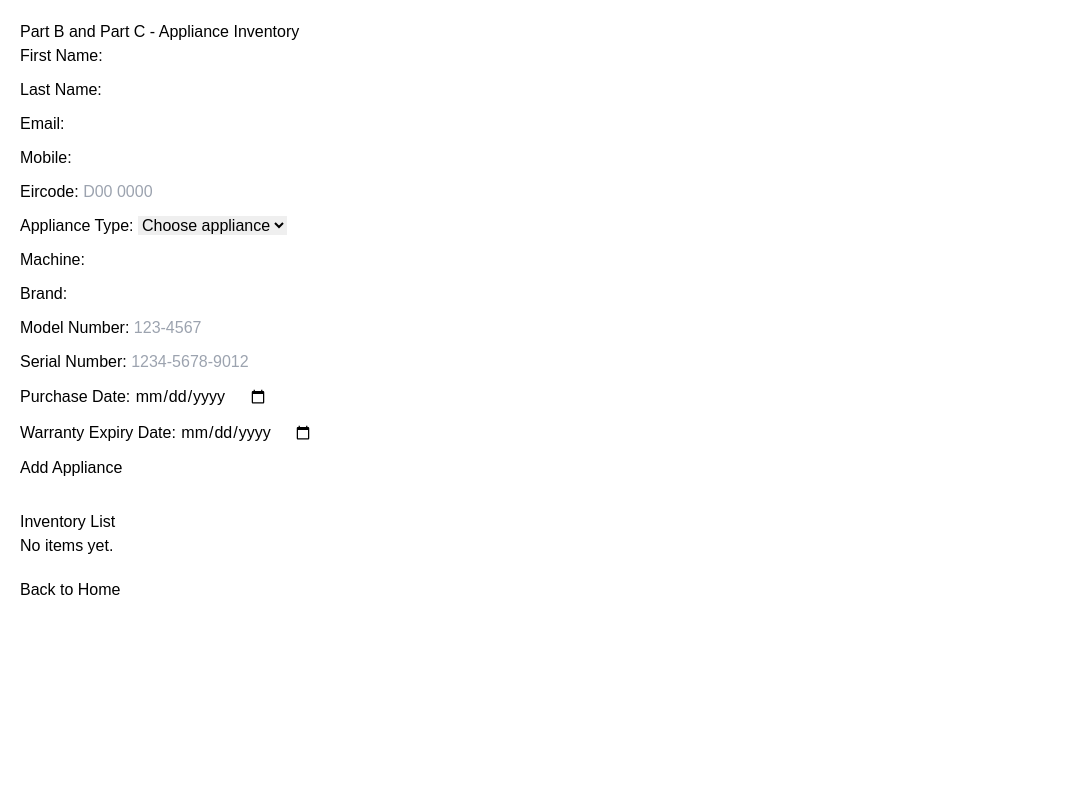
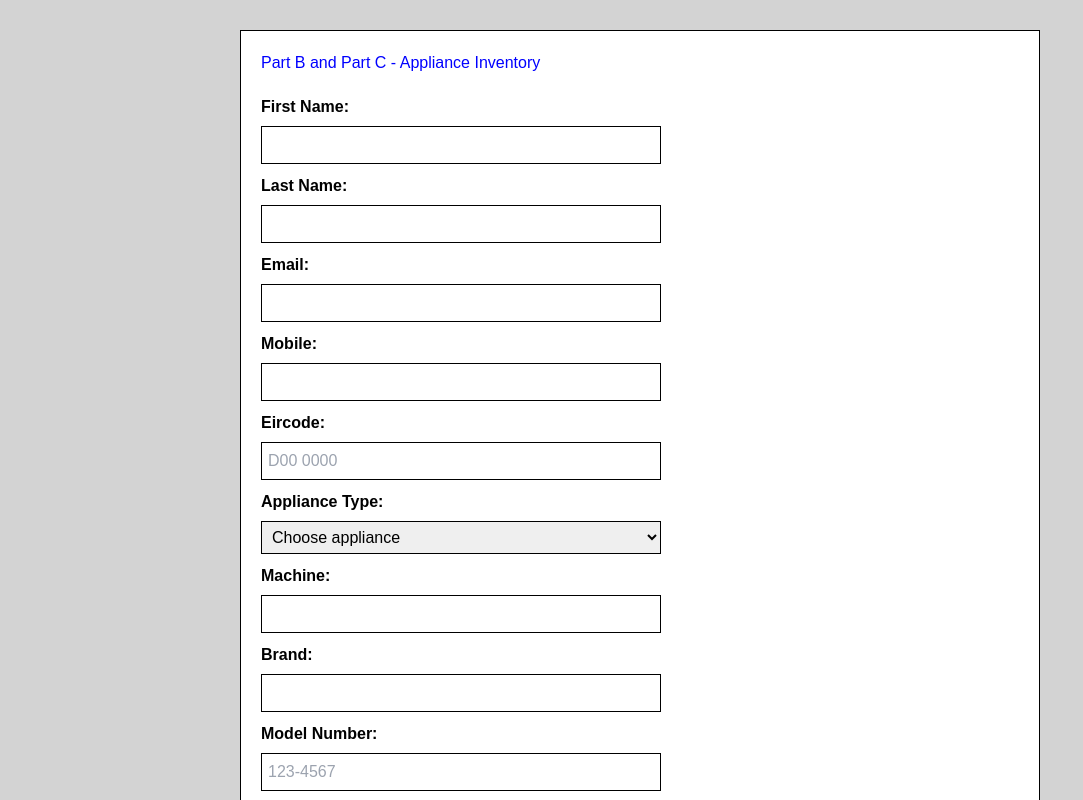
Before and after one commit to nzmllmdzmr-gif/Server-Side-Web-Development, a Next.js app: page /part-b-c in a window 1280 px wide. Shown: the top 800 px of the page, without its empty margins (0-1083 px from the left). Built offline with nearby package versions, Linux system fonts and the light colour scheme.

Commit message:
Add basic CSS styling

```diff
--- a/app/api/update/route.js
+++ b/app/api/update/route.js
@@ -5,22 +5,32 @@ export async function POST(request) {
   try {
     const data = await request.json();
 
-    if (!data.serialNumber) {
+    const serialPattern = /^\d{4}-\d{4}-\d{4}$/;
+    const modelPattern = /^\d{3}-\d{4}$/;
+
+    if (!data.modelNumber || !modelPattern.test(data.modelNumber)) {
       return NextResponse.json(
-        { message: "Serial number is required." },
-        { status: 400 }
+        { message: "Model number should be like 123-4567." },
+        { status: 400 },
       );
     }
 
     const [result] = await db.query(
-      "UPDATE Appliances SET Brand = ? WHERE SerialNumber = ?",
-      [data.brand, data.serialNumber]
+      `UPDATE Appliances
+   SET Brand = ?, ModelNumber = ?, WarrantyExpirationDate = ?
+   WHERE SerialNumber = ?`,
+      [
+        data.brand,
+        data.modelNumber,
+        data.warrantyExpirationDate,
+        data.serialNumber,
+      ],
     );
 
     if (result.affectedRows === 0) {
       return NextResponse.json(
         { message: "Appliance not found." },
-        { status: 404 }
+        { status: 404 },
       );
     }
 
@@ -29,9 +39,6 @@ export async function POST(request) {
       message: "Updated successfully.",
     });
   } catch (error) {
-    return NextResponse.json(
-      { message: "Server error." },
-      { status: 500 }
-    );
+    return NextResponse.json({ message: "Server error." }, { status: 500 });
   }
 }
--- a/app/delete/page.js
+++ b/app/delete/page.js
@@ -9,6 +9,15 @@ export default function DeletePage() {
   const handleDelete = async (e) => {
     e.preventDefault();
     setMessage("");
+
+    if (!serialNumber) {
+      setMessage("Please enter a serial number.");
+      return;
+    }
+
+    if (!window.confirm("Are you sure you want to delete this appliance?")) {
+      return;
+    }
 
     const response = await fetch("/api/delete", {
       method: "POST",
--- a/app/globals.css
+++ b/app/globals.css
@@ -1,3 +1,69 @@
 @tailwind base;
 @tailwind components;
 @tailwind utilities;
+
+body {
+  margin: 0;
+  font-family: Arial, sans-serif;
+  background-color: lightgray;
+  color: black;
+}
+
+main {
+  max-width: 800px;
+  margin: 30px auto;
+  background: white;
+  padding: 20px;
+  border: 1px solid black;
+}
+
+h1 {
+  color: blue;
+  margin-bottom: 20px;
+}
+
+h2 {
+  color: black;
+  margin-top: 20px;
+}
+
+label {
+  display: block;
+  font-weight: bold;
+  margin-bottom: 4px;
+}
+
+input,
+select {
+  width: 100%;
+  max-width: 400px;
+  padding: 6px;
+  border: 1px solid black;
+  margin-top: 3px;
+}
+
+button {
+  background-color: gray;
+  color: white;
+  border: 1px solid black;
+  padding: 6px 12px;
+  margin-top: 10px;
+  cursor: pointer;
+}
+
+button:hover {
+  background-color: darkgray;
+}
+
+p {
+  color: black;
+}
+
+a {
+  color: blue;
+  text-decoration: underline;
+}
+
+ul {
+  padding-left: 20px;
+}
--- a/app/page.js
+++ b/app/page.js
@@ -1,18 +1,15 @@
-// Home page of the project
 export default function Home() {
   return (
-    <main style={{ padding: "20px", fontFamily: "Arial" }}>
-      {/* Title */}
-      <p>Please choose a part below:</p>
-      {/*choose a part*/}
+    <main>
+      <h1>Appliance System</h1>
+
+      <h2>Navigation</h2>
 
       <ul>
-        <li>
-          <a href="/part-a">Go to Part A</a>
-        </li>
-        <li>
-          <a href="/part-b-c">Go to Part B and Part C</a>
-        </li>
+        <li><a href="/part-b-c">Add Appliance</a></li>
+        <li><a href="/search">Search Appliance</a></li>
+        <li><a href="/update">Update Appliance</a></li>
+        <li><a href="/delete">Delete Appliance</a></li>
       </ul>
     </main>
   );
--- a/app/part-b-c/page.js
+++ b/app/part-b-c/page.js
@@ -89,6 +89,7 @@ export default function PartBC() {
             value={formData.firstName}
             onChange={handleChange}
           />
+          {errors.firstName && <p style={{ color: "red" }}>{errors.firstName}</p>}
         </div>
 
         <div style={{ marginBottom: "10px" }}>
@@ -99,6 +100,7 @@ export default function PartBC() {
             value={formData.lastName}
             onChange={handleChange}
           />
+          {errors.lastName && <p style={{ color: "red" }}>{errors.lastName}</p>}
         </div>
 
         <div style={{ marginBottom: "10px" }}>
@@ -109,6 +111,7 @@ export default function PartBC() {
             value={formData.email}
             onChange={handleChange}
           />
+          {errors.email && <p style={{ color: "red" }}>{errors.email}</p>}
         </div>
 
         <div style={{ marginBottom: "10px" }}>
@@ -119,6 +122,7 @@ export default function PartBC() {
             value={formData.mobile}
             onChange={handleChange}
           />
+          {errors.mobile && <p style={{ color: "red" }}>{errors.mobile}</p>}
         </div>
         <div style={{ marginBottom: "10px" }}>
           <label>Eircode: </label>
--- a/app/update/page.js
+++ b/app/update/page.js
@@ -5,13 +5,15 @@ import { useState } from "react";
 export default function UpdatePage() {
   const [serialNumber, setSerialNumber] = useState("");
   const [brand, setBrand] = useState("");
+  const [modelNumber, setModelNumber] = useState("");
+  const [warrantyExpirationDate, setWarrantyExpirationDate] = useState("");
   const [message, setMessage] = useState("");
 
   const handleUpdate = async (e) => {
     e.preventDefault();
     setMessage("");
 
-    if (!serialNumber || !brand) {
+    if (!serialNumber || !brand || !modelNumber || !warrantyExpirationDate) {
       setMessage("Please fill in all fields.");
       return;
     }
@@ -24,6 +26,8 @@ export default function UpdatePage() {
       body: JSON.stringify({
         serialNumber,
         brand,
+        modelNumber,
+        warrantyExpirationDate,
       }),
     });
 
@@ -56,6 +60,24 @@ export default function UpdatePage() {
           <input value={brand} onChange={(e) => setBrand(e.target.value)} />
         </div>
 
+        <div style={{ marginBottom: "10px" }}>
+          <label>New Model Number: </label>
+          <input
+            value={modelNumber}
+            onChange={(e) => setModelNumber(e.target.value)}
+            placeholder="123-4567"
+          />
+        </div>
+
+        <div style={{ marginBottom: "10px" }}>
+          <label>New Warranty Expiry Date: </label>
+          <input
+            type="date"
+            value={warrantyExpirationDate}
+            onChange={(e) => setWarrantyExpirationDate(e.target.value)}
+          />
+        </div>
+
         <button type="submit">Update</button>
       </form>
 
```
